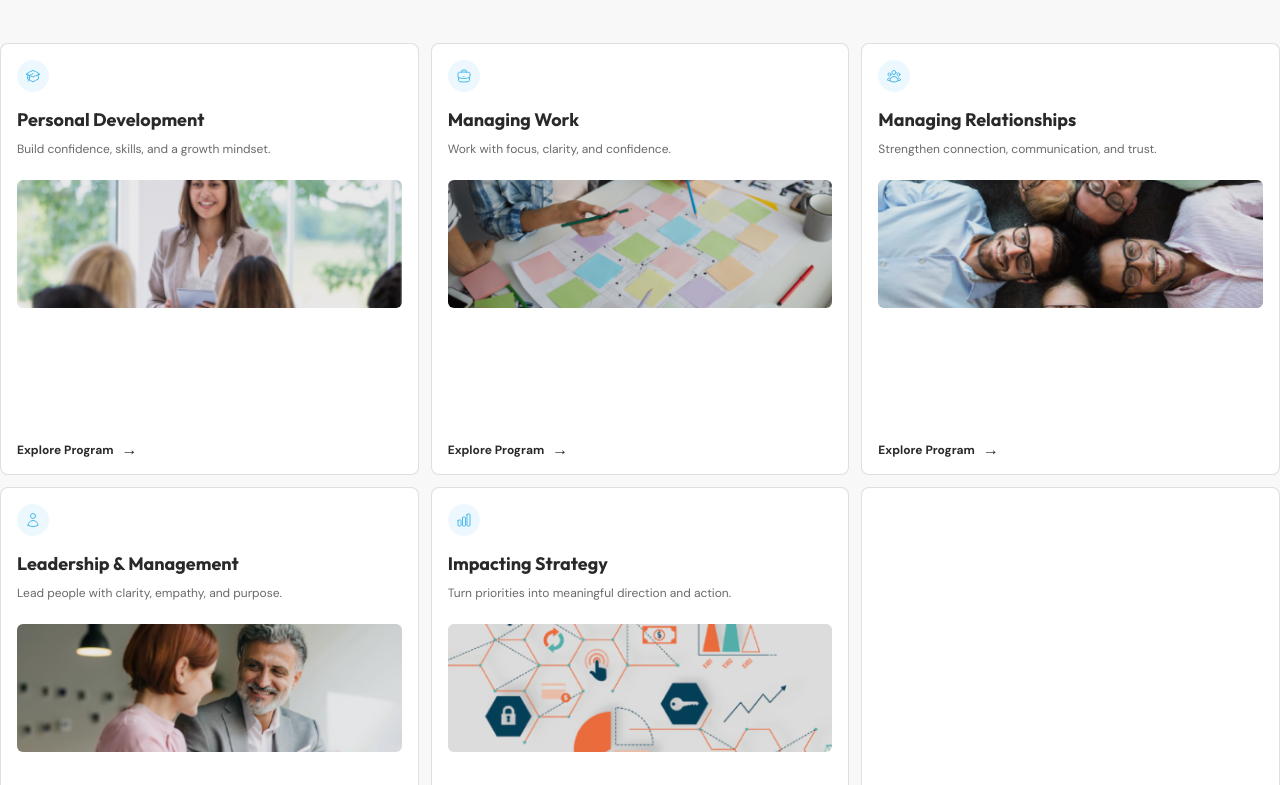
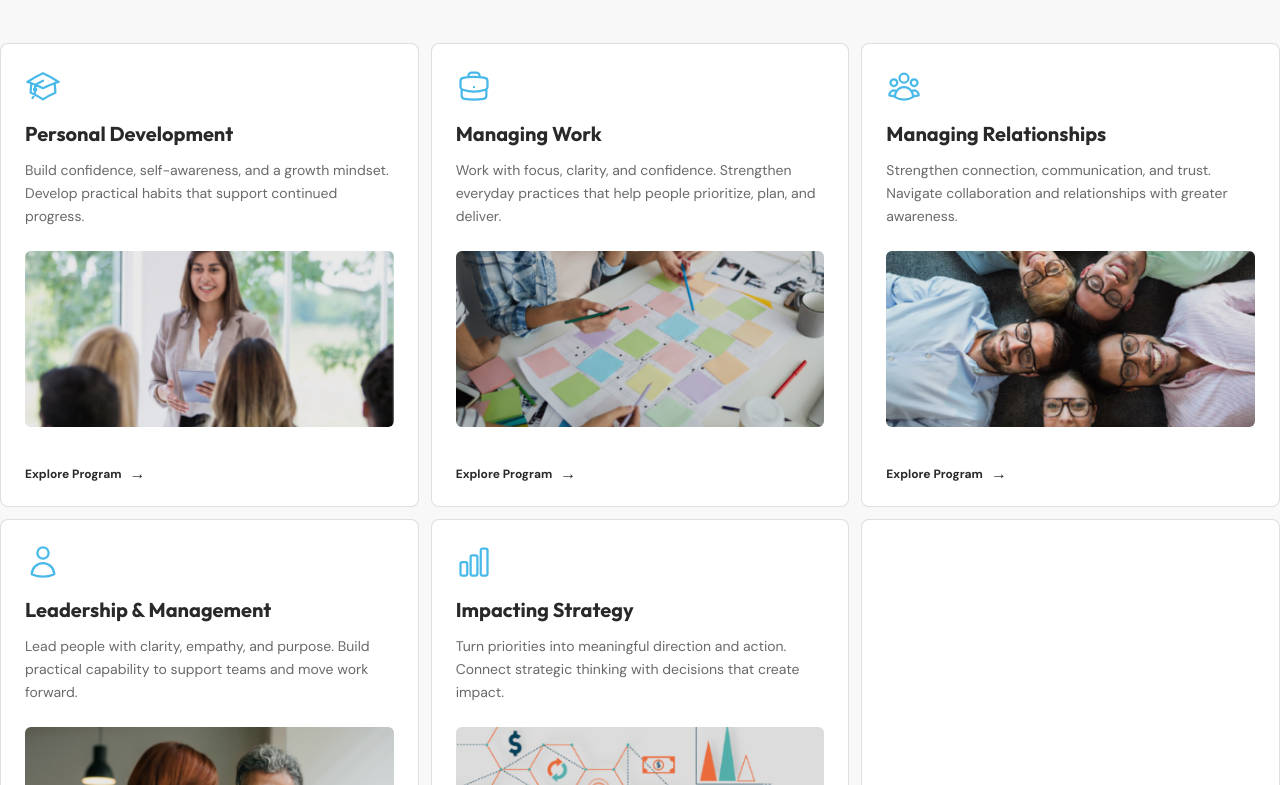
Before and after one commit to gabzy0423/The-Learning-Lab, a Next.js app: page / in a window 1280 px wide. Shown: the part 1135-1920 px from the top of the page. Built offline with nearby package versions, Linux system fonts and the light colour scheme.

Commit message:
Refine portfolio card content hierarchy

```diff
--- a/app/page.tsx
+++ b/app/page.tsx
@@ -5,11 +5,11 @@ import { LogoMarquee } from "@/components/home/LogoMarquee";
 import { programs } from "@/content/programs";
 
 const programDescriptions = [
-  "Build confidence, skills, and a growth mindset.",
-  "Work with focus, clarity, and confidence.",
-  "Strengthen connection, communication, and trust.",
-  "Lead people with clarity, empathy, and purpose.",
-  "Turn priorities into meaningful direction and action.",
+  "Build confidence, self-awareness, and a growth mindset. Develop practical habits that support continued progress.",
+  "Work with focus, clarity, and confidence. Strengthen everyday practices that help people prioritize, plan, and deliver.",
+  "Strengthen connection, communication, and trust. Navigate collaboration and relationships with greater awareness.",
+  "Lead people with clarity, empathy, and purpose. Build practical capability to support teams and move work forward.",
+  "Turn priorities into meaningful direction and action. Connect strategic thinking with decisions that create impact.",
 ];
 
 export default function Home() {
@@ -112,24 +112,24 @@ export default function Home() {
             <Link
               key={program.slug}
               href={`/programs/${program.slug}`}
-              className="group relative flex min-h-[27rem] flex-col overflow-hidden rounded-lg border border-brand-charcoal/15 bg-white p-4 text-brand-charcoal transition-[border-color,transform,box-shadow] hover:-translate-y-1 hover:border-brand-turquoise hover:shadow-lg focus-visible:outline-2 focus-visible:outline-offset-2 focus-visible:outline-brand-cyan-blue motion-reduce:transform-none motion-reduce:transition-none lg:col-span-2"
+              className="group relative flex min-h-[29rem] flex-col overflow-hidden rounded-lg border border-brand-charcoal/15 bg-white p-6 text-brand-charcoal transition-[border-color,transform,box-shadow] hover:-translate-y-1 hover:border-brand-turquoise hover:shadow-lg focus-visible:outline-2 focus-visible:outline-offset-2 focus-visible:outline-brand-cyan-blue motion-reduce:transform-none motion-reduce:transition-none lg:col-span-2"
             >
-              <span className="inline-flex size-8 items-center justify-center rounded-full bg-brand-cyan-blue/10 text-brand-cyan-blue">
-                {index === 0 && <AcademicCapIcon className="size-4" aria-hidden="true" />}
-                {index === 1 && <BriefcaseIcon className="size-4" aria-hidden="true" />}
-                {index === 2 && <UserGroupIcon className="size-4" aria-hidden="true" />}
-                {index === 3 && <UserIcon className="size-4" aria-hidden="true" />}
-                {index === 4 && <ChartBarIcon className="size-4" aria-hidden="true" />}
+              <span className="inline-flex text-brand-cyan-blue">
+                {index === 0 && <AcademicCapIcon className="size-9" aria-hidden="true" />}
+                {index === 1 && <BriefcaseIcon className="size-9" aria-hidden="true" />}
+                {index === 2 && <UserGroupIcon className="size-9" aria-hidden="true" />}
+                {index === 3 && <UserIcon className="size-9" aria-hidden="true" />}
+                {index === 4 && <ChartBarIcon className="size-9" aria-hidden="true" />}
               </span>
               <div className="mt-4">
-                <h3 className="font-heading text-lg font-bold leading-snug">{program.name}</h3>
-                <p className="mt-2 text-xs leading-relaxed text-brand-charcoal/70">{programDescriptions[index]}</p>
+                <h3 className="font-heading text-xl font-bold leading-snug">{program.name}</h3>
+                <p className="mt-3 text-sm leading-relaxed text-brand-charcoal/70">{programDescriptions[index]}</p>
               </div>
-              {index === 0 && <div className="relative mt-5 min-h-32 overflow-hidden rounded-md bg-brand-charcoal/5"><Image src="/assets/courses/personal.png" alt="" fill sizes="(min-width: 1024px) 33vw, (min-width: 640px) 50vw, 100vw" className="object-cover object-[center_25%] transition-transform duration-500 ease-out group-hover:scale-105 motion-reduce:transform-none motion-reduce:transition-none" /></div>}
-              {index === 1 && <div className="relative mt-5 min-h-32 overflow-hidden rounded-md bg-brand-charcoal/5"><Image src="/assets/courses/managing_work.png" alt="" fill sizes="(min-width: 1024px) 33vw, (min-width: 640px) 50vw, 100vw" className="object-cover object-center transition-transform duration-500 ease-out group-hover:scale-105 motion-reduce:transform-none motion-reduce:transition-none" /></div>}
-              {index === 2 && <div className="relative mt-5 min-h-32 overflow-hidden rounded-md bg-brand-charcoal/5"><Image src="/assets/courses/managing_relationship.png" alt="" fill sizes="(min-width: 1024px) 33vw, (min-width: 640px) 50vw, 100vw" className="object-cover object-center transition-transform duration-500 ease-out group-hover:scale-105 motion-reduce:transform-none motion-reduce:transition-none" /></div>}
-              {index === 3 && <div className="relative mt-5 min-h-32 overflow-hidden rounded-md bg-brand-charcoal/5"><Image src="/assets/courses/leadership.png" alt="" fill sizes="(min-width: 1024px) 33vw, (min-width: 640px) 50vw, 100vw" className="object-cover object-center transition-transform duration-500 ease-out group-hover:scale-105 motion-reduce:transform-none motion-reduce:transition-none" /></div>}
-              {index === 4 && <div className="relative mt-5 min-h-32 overflow-hidden rounded-md bg-brand-charcoal/5"><Image src="/assets/courses/strategy.png" alt="" fill sizes="(min-width: 1024px) 33vw, (min-width: 640px) 50vw, 100vw" className="object-cover object-center transition-transform duration-500 ease-out group-hover:scale-105 motion-reduce:transform-none motion-reduce:transition-none" /></div>}
+              {index === 0 && <div className="relative mt-6 h-40 overflow-hidden rounded-md bg-brand-charcoal/5 sm:h-44"><Image src="/assets/courses/personal.png" alt="" fill sizes="(min-width: 1024px) 33vw, (min-width: 640px) 50vw, 100vw" className="object-cover object-[center_25%] transition-transform duration-500 ease-out group-hover:scale-105 motion-reduce:transform-none motion-reduce:transition-none" /></div>}
+              {index === 1 && <div className="relative mt-6 h-40 overflow-hidden rounded-md bg-brand-charcoal/5 sm:h-44"><Image src="/assets/courses/managing_work.png" alt="" fill sizes="(min-width: 1024px) 33vw, (min-width: 640px) 50vw, 100vw" className="object-cover object-center transition-transform duration-500 ease-out group-hover:scale-105 motion-reduce:transform-none motion-reduce:transition-none" /></div>}
+              {index === 2 && <div className="relative mt-6 h-40 overflow-hidden rounded-md bg-brand-charcoal/5 sm:h-44"><Image src="/assets/courses/managing_relationship.png" alt="" fill sizes="(min-width: 1024px) 33vw, (min-width: 640px) 50vw, 100vw" className="object-cover object-center transition-transform duration-500 ease-out group-hover:scale-105 motion-reduce:transform-none motion-reduce:transition-none" /></div>}
+              {index === 3 && <div className="relative mt-6 h-40 overflow-hidden rounded-md bg-brand-charcoal/5 sm:h-44"><Image src="/assets/courses/leadership.png" alt="" fill sizes="(min-width: 1024px) 33vw, (min-width: 640px) 50vw, 100vw" className="object-cover object-center transition-transform duration-500 ease-out group-hover:scale-105 motion-reduce:transform-none motion-reduce:transition-none" /></div>}
+              {index === 4 && <div className="relative mt-6 h-40 overflow-hidden rounded-md bg-brand-charcoal/5 sm:h-44"><Image src="/assets/courses/strategy.png" alt="" fill sizes="(min-width: 1024px) 33vw, (min-width: 640px) 50vw, 100vw" className="object-cover object-center transition-transform duration-500 ease-out group-hover:scale-105 motion-reduce:transform-none motion-reduce:transition-none" /></div>}
               <span className="mt-auto inline-flex items-center gap-2 pt-4 text-xs font-bold text-brand-charcoal transition-colors group-hover:text-brand-cyan-blue">
                 Explore Program
                 <span aria-hidden="true" className="text-base leading-none">→</span>
```
Also changed, not shown: 1 other file (tests, documents, lock files or other folders).
